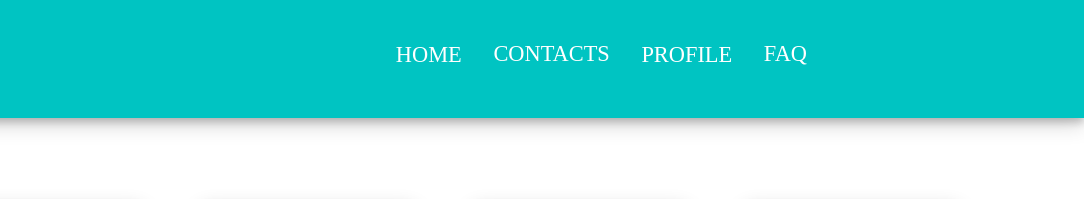
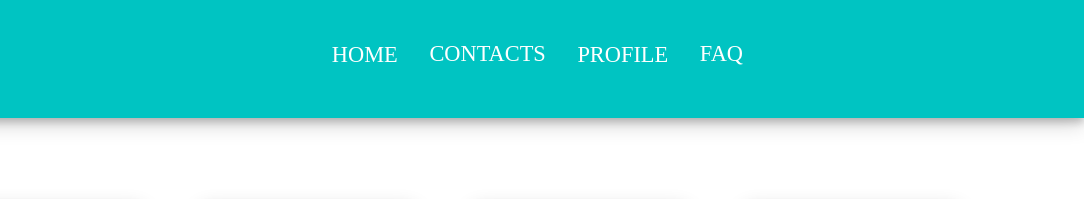
Before and after one commit to rfrancodiaz93/littledetailsbynera, a plain HTML site: page index.html in a window 1280 px wide. Shown: the top 199 px of the page, 196-1280 px from the left. Drawn offline with Linux system fonts and the light colour scheme.

Commit message:
update space01 left margin

```diff
--- a/css/styles.css
+++ b/css/styles.css
@@ -37,7 +37,7 @@ header{
 
 .space01{
 
-	margin: 0 0 0 25%;
+	margin: 0 0 0 20%;
 	width: 5%;
 	height: 6vh;
 
```
